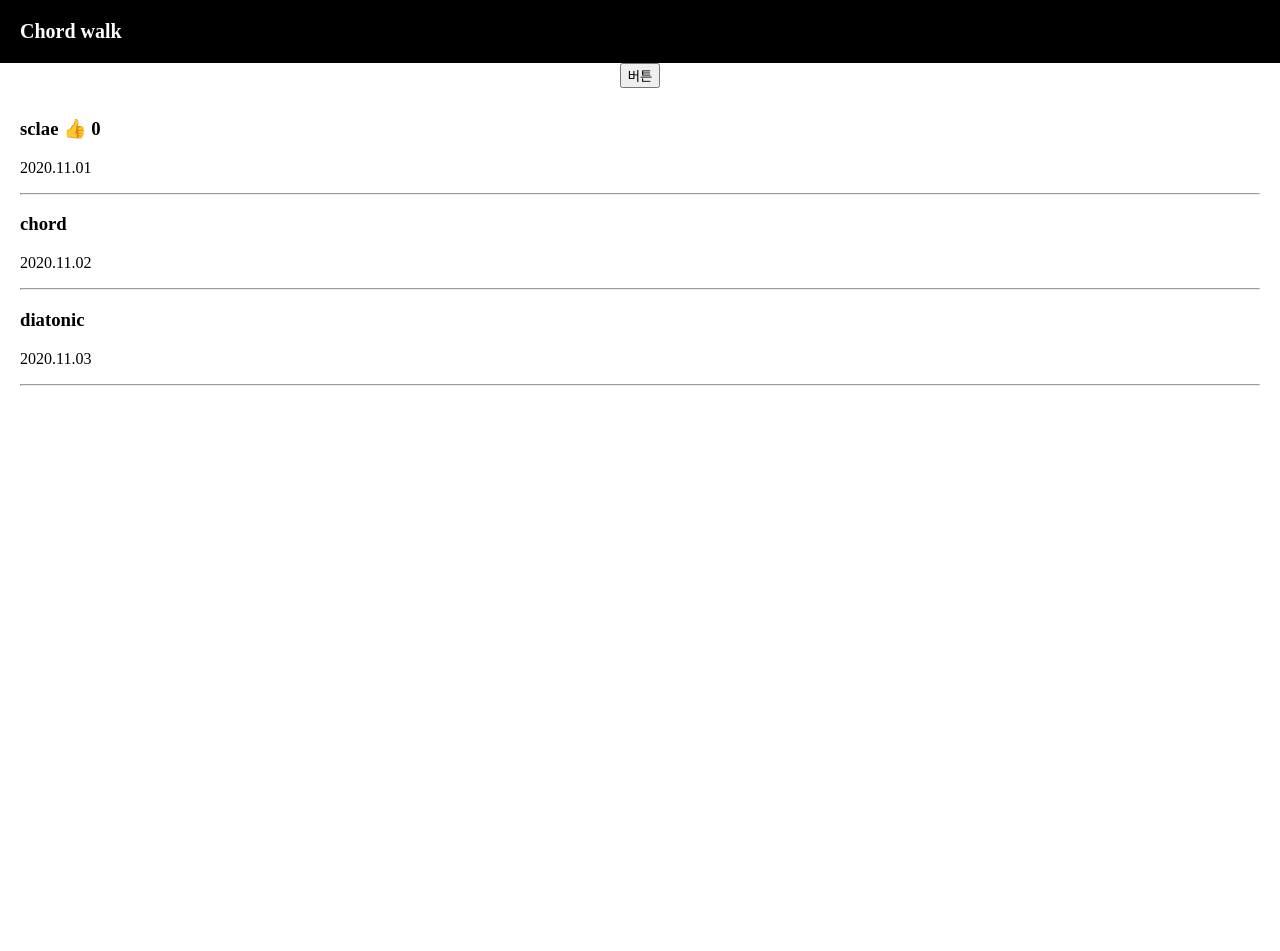
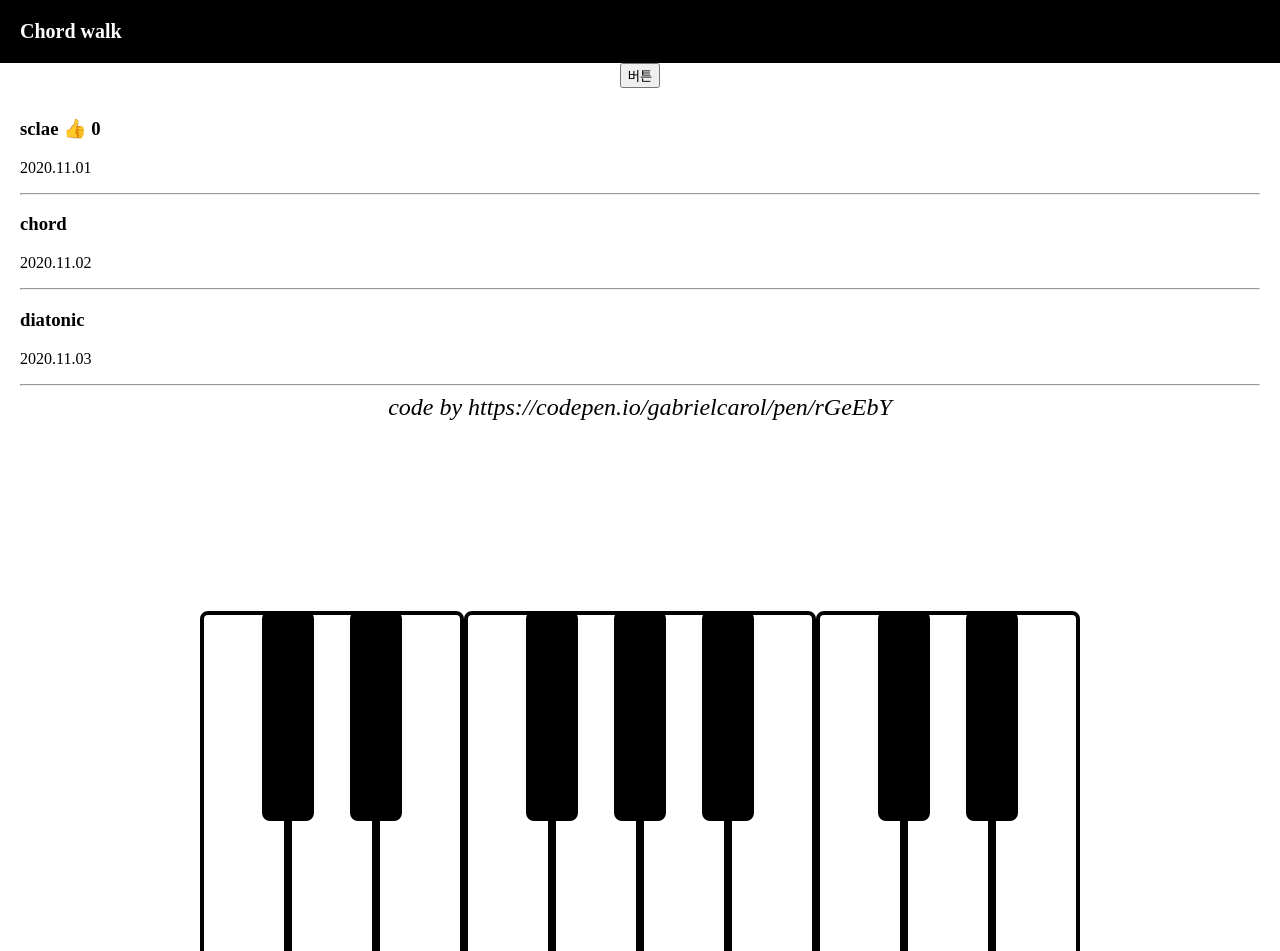
Before and after one commit to wookim789/chord_walk_front_react, a React (Create React App) app: page / in a window 1280 px wide. Shown: the top 951 px of the page. Before the commit the page ends 800 px from the top, so only its background shows below. Built offline with nearby package versions, Linux system fonts and the light colour scheme.

Commit message:
피아노 코드 저장

```diff
--- a/src/App.js
+++ b/src/App.js
@@ -1,8 +1,7 @@
 /* eslint-disable */
 import React, { useState } from 'react'
-import logo from './logo.svg';
 import './App.css';
-
+import Piano from './component/piano/Piano';
 function App() {
   // ES6 destructurning 문법
   let posts = ["sclae", "chord", "diatonic"];
@@ -40,6 +39,7 @@ function App() {
             <p> { day[2] } </p>
             <hr/>
         </div>
+        <Piano/>
     </div>
   );
 }
--- /dev/null
+++ b/src/CSS/piano/Piano.css
@@ -0,0 +1,145 @@
+/* html  {
+    background: #000;
+    font-family: 'Noto Serif', serif;
+    -webkit-font-smoothing: antialiased;
+    text-align: center;
+} */
+
+/* video#bgvid {
+    position: fixed;
+    top: 50%;
+    left: 50%;
+    min-width: 100%;
+    min-height: 100%;
+    width: auto;
+    height: auto;
+    z-index: -100;
+    transform: translateX(-50%) translateY(-50%);
+    background-size: cover;
+} */
+
+/* header {
+  position: relative;
+  margin: 30px 0;
+} */
+
+header:after {
+  content: '';
+  width: 460px;
+  height: 15px;
+  /* background: url(images/intro-div.svg) no-repeat center; */
+  display: inline-block;
+  text-align: center;
+  background-size: 70%;
+}
+
+h1 {
+  color: #fff;
+  font-size: 50px;
+  font-weight: 400;
+  letter-spacing: 0.18em;
+  text-transform: uppercase;
+  margin: 0;
+}
+
+h2 {
+  color: #black;
+  font-size: 24px;
+  font-style: italic;
+  font-weight: 400;
+  margin: 0 0 30px;
+}
+
+.nowplaying {
+  font-size: 120px;
+  line-height: 1;
+  color: #eee;
+  text-shadow: 0 0 5rem #028ae9;
+  transition: all .07s ease;
+  min-height: 120px;
+}
+
+.keys {
+  display: block;
+  width: 100%;
+  height: 350px;
+  max-width: 880px;
+  position: relative;
+  margin: 40px auto 0;
+  cursor: none;
+}
+
+.key {
+  position: relative;
+  border: 4px solid black;
+  border-radius: .5rem;
+  transition: all .07s ease;
+  display: block;
+  box-sizing: border-box;
+  z-index: 2;
+}
+
+.key:not(.sharp) {
+  float: left;
+  width: 10%;
+  height: 100%;
+  background: rgba(255, 255, 255, .8);
+}
+
+.key.sharp {
+  position: absolute;
+  width: 6%;
+  height: 60%;
+  background: #000;
+  color: #eee;
+  top: 0;
+  z-index: 3;
+}
+
+.key[data-key="87"] {
+  left: 7%;
+}
+
+.key[data-key="69"] {
+  left: 17%;
+}
+
+.key[data-key="84"]  {
+  left: 37%;
+}
+
+.key[data-key="89"] {
+  left: 47%;
+}
+
+.key[data-key="85"] {
+  left: 57%;
+}
+
+.key[data-key="79"] {
+  left: 77%;
+}
+
+.key[data-key="80"] {
+  left: 87%;
+}
+
+.playing {
+  transform: scale(.95);
+  border-color: #028ae9;
+  box-shadow: 0 0 1rem #028ae9;
+}
+
+.hints {
+  display: block;
+  width: 100%;
+  opacity: 0;
+  position: absolute;
+  bottom: 7px;
+  transition: opacity .3s ease-out;
+  font-size: 20px;
+}
+
+.keys:hover .hints {
+  opacity: 1;
+}
--- /dev/null
+++ b/src/component/piano/Piano.js
@@ -0,0 +1,86 @@
+import React, { useState } from "react";
+import '../../CSS/piano/Piano.css';
+function Piano(){
+    return (
+    <div>
+      <section id="wrap">
+        <h2>code by https://codepen.io/gabrielcarol/pen/rGeEbY</h2>
+        <section id="main">
+          <div className="nowplaying"></div>
+          <div className="keys">
+            <div data-key="65" className="key" data-note="C">
+                <span className="hints">A</span>
+            </div>
+            <div data-key="87" className="key sharp" data-note="C#">
+                <span className="hints">W</span>
+            </div>
+            <div data-key="83" className="key" data-note="D">
+                <span className="hints">S</span>
+            </div>
+            <div data-key="69" className="key sharp" data-note="D#">
+                <span className="hints">E</span>
+            </div>
+            <div data-key="68" className="key" data-note="E">
+                <span className="hints">D</span>
+            </div>
+            <div data-key="70" className="key" data-note="F">
+                <span className="hints">F</span>
+            </div>
+            <div data-key="84" className="key sharp" data-note="F#">
+                <span className="hints">T</span>
+            </div>
+            <div data-key="71" className="key" data-note="G">
+                <span className="hints">G</span>
+            </div>
+            <div data-key="89" className="key sharp" data-note="G#">
+                <span className="hints">Y</span>
+            </div>
+            <div data-key="72" className="key" data-note="A">
+                <span className="hints">H</span>
+            </div>
+            <div data-key="85" className="key sharp" data-note="A#">
+                <span className="hints">U</span>
+            </div>
+            <div data-key="74" className="key" data-note="B">
+                <span className="hints">J</span>
+            </div>
+            <div data-key="75" className="key" data-note="C">
+                <span className="hints">K</span>
+            </div>
+            <div data-key="79" className="key sharp" data-note="C#">
+                <span className="hints">O</span>
+            </div>
+            <div data-key="76" className="key" data-note="D">
+                <span className="hints">L</span>
+            </div>
+            <div data-key="80" className="key sharp" data-note="D#">
+                <span className="hints">P</span>
+            </div>
+            <div data-key="186" className="key" data-note="E">
+                <span className="hints">;</span>
+            </div>
+          </div>
+
+          <audio data-key="65" src="http://carolinegabriel.com/demo/js-keyboard/sounds/040.wav"></audio>
+          <audio data-key="87" src="http://carolinegabriel.com/demo/js-keyboard/sounds/041.wav"></audio>
+          <audio data-key="83" src="http://carolinegabriel.com/demo/js-keyboard/sounds/042.wav"></audio>
+          <audio data-key="69" src="http://carolinegabriel.com/demo/js-keyboard/sounds/043.wav"></audio>
+          <audio data-key="68" src="http://carolinegabriel.com/demo/js-keyboard/sounds/044.wav"></audio>
+          <audio data-key="70" src="http://carolinegabriel.com/demo/js-keyboard/sounds/045.wav"></audio>
+          <audio data-key="84" src="http://carolinegabriel.com/demo/js-keyboard/sounds/046.wav"></audio>
+          <audio data-key="71" src="http://carolinegabriel.com/demo/js-keyboard/sounds/047.wav"></audio>
+          <audio data-key="89" src="http://carolinegabriel.com/demo/js-keyboard/sounds/048.wav"></audio>
+          <audio data-key="72" src="http://carolinegabriel.com/demo/js-keyboard/sounds/049.wav"></audio>
+          <audio data-key="85" src="http://carolinegabriel.com/demo/js-keyboard/sounds/050.wav"></audio>
+          <audio data-key="74" src="http://carolinegabriel.com/demo/js-keyboard/sounds/051.wav"></audio>
+          <audio data-key="75" src="http://carolinegabriel.com/demo/js-keyboard/sounds/052.wav"></audio>
+          <audio data-key="79" src="http://carolinegabriel.com/demo/js-keyboard/sounds/053.wav"></audio>
+          <audio data-key="76" src="http://carolinegabriel.com/demo/js-keyboard/sounds/054.wav"></audio>
+          <audio data-key="80" src="http://carolinegabriel.com/demo/js-keyboard/sounds/055.wav"></audio>
+          <audio data-key="186" src="http://carolinegabriel.com/demo/js-keyboard/sounds/056.wav"></audio>
+          </section>
+      </section>
+    </div>
+    );
+}
+export default Piano;
```
